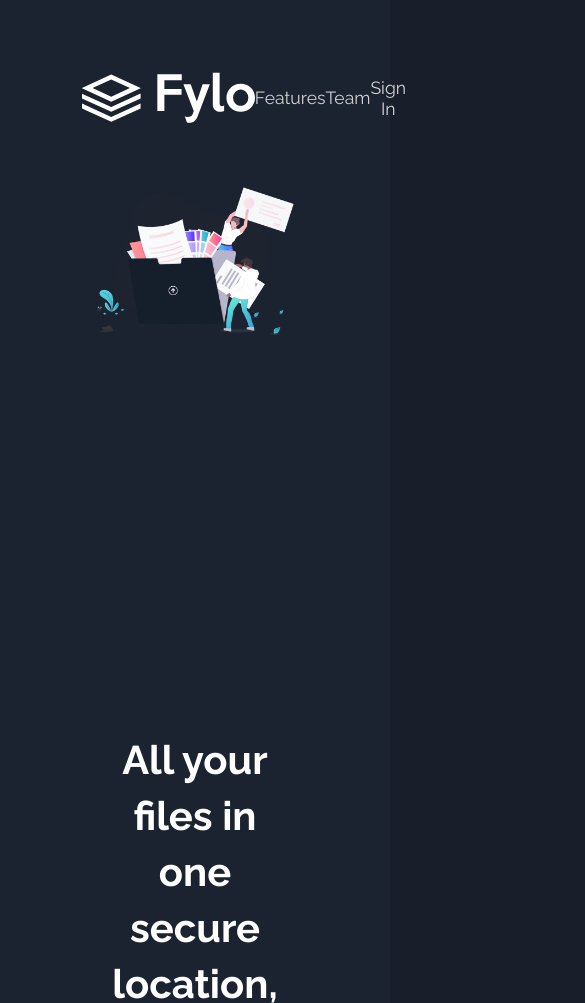
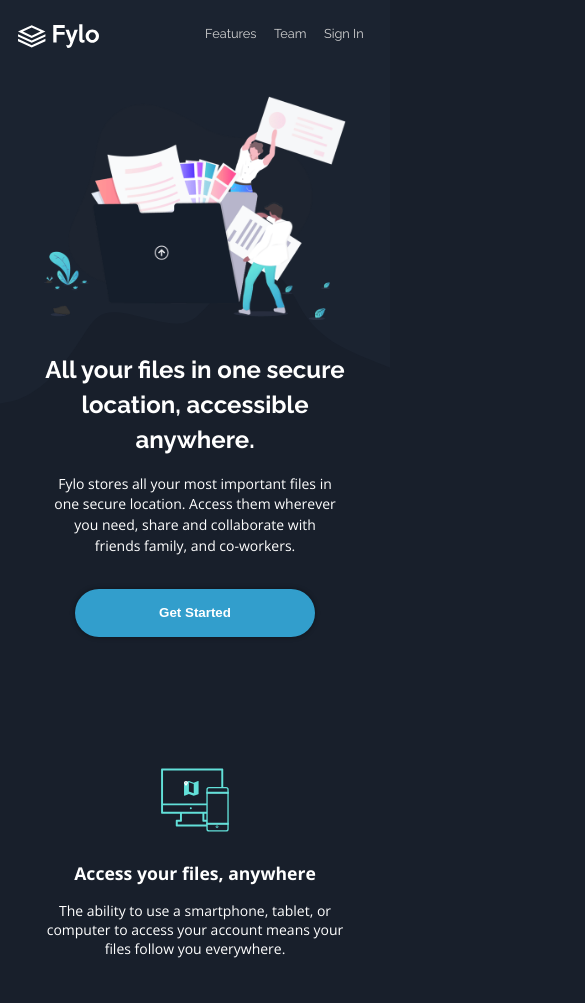
Before and after one commit to MarioLema/Fylo-landing-page, a website: page index.html in a window 390 px wide. Shown: the top 1003 px of the page, 585 px wide, since content can reach past the window. Drawn offline with nearby package versions, Linux system fonts and the light colour scheme.

Commit message:
finish medium responsive

```diff
--- a/index.html
+++ b/index.html
@@ -4,41 +4,26 @@
 <head>
   <meta charset="UTF-8">
   <meta name="viewport" content="width=device-width, initial-scale=1.0">
-  <!-- displays site properly based on user's device -->
-
-  <link rel="icon" type="image/png" sizes="32x32" href="./images/favicon-32x32.png">
-  <title>Frontend Mentor | Fylo landing page with dark theme and features grid</title>
-  <link rel="stylesheet" href="https://use.fontawesome.com/releases/v5.8.1/css/all.css" integrity="sha384-50oBUHEmvpQ+1lW4y57PTFmhCaXp0ML5d60M1M7uH2+nqUivzIebhndOJK28anvf" crossorigin="anonymous">
-  <!-- Feel free to remove these styles or customise in your own stylesheet 👍 -->
-  <style>
-    .attribution {
-      font-size: 11px;
-      text-align: center;
-    }
-
-    .attribution a {
-      color: hsl(228, 45%, 44%);
-    }
-  </style>
+  <title>Fylo landing page</title>
+  <link rel="stylesheet" href="https://use.fontawesome.com/releases/v5.8.1/css/all.css"
+    integrity="sha384-50oBUHEmvpQ+1lW4y57PTFmhCaXp0ML5d60M1M7uH2+nqUivzIebhndOJK28anvf" crossorigin="anonymous">
   <link href="https://fonts.googleapis.com/css?family=Open+Sans:400,700|Raleway:400,700" rel="stylesheet">
   <link rel="stylesheet" href="css/style.css" type="text/css">
 </head>
 
 <body>
-  <!-- <img src="design/mobile-design.jpg" alt="" class="base-image"> -->
-  <!-- <img src="design/desktop-design.jpg" alt="" class="base-image"> -->
   <header>
     <nav>
       <img src="images/logo.svg" alt="fylo logo" class="home-logo">
       <ul class="nav-menu">
-            <li class="nav-menu__item">Features</li>
-            <li class="nav-menu__item">Team</li>
-            <li class="nav-menu__item">Sign In</li>
+        <li class="nav-menu-item">Features</li>
+        <li class="nav-menu-item">Team</li>
+        <li class="nav-menu-item">Sign In</li>
       </ul>
     </nav>
     <img src="images/illustration-intro.png" alt="" class="intro-illustration">
-        <!-- <img src="images/bg-curvy-mobile.svg" alt="" class="bg-curve"> -->
-        <img class="bg-curve" src="images/bg-curvy-desktop.svg" alt="" sizes="" srcset="images/bg-curvy-mobile.svg 375w">
+    <img class="bg-curve" src="images/bg-curvy-desktop.svg" alt="" sizes=""
+      srcset="images/bg-curvy-mobile.svg 864w, images/bg-curvy-desktop.svg 1440w">
 
   </header>
 
@@ -49,6 +34,7 @@
       you need, share and collaborate with friends family, and co-workers.</p>
     <button class="intro-button">Get Started</button>
   </section>
+
   <section class="pros-section">
     <div class="pro-info-card">
       <img src="images/icon-access-anywhere.svg" alt="">
@@ -78,6 +64,7 @@
         file types to be securely stored and shared.</p>
     </div>
   </section>
+
   <section class="productive-section">
     <img src="images/illustration-stay-productive.png" alt="" class="productive-image">
     <div>
@@ -92,6 +79,7 @@
     </div>
 
   </section>
+
   <section class="testimonials-section">
     <div class="testimonial-card">
       <img src="images/bg-quotes.png" alt="" id="decorative-quotes">
@@ -122,6 +110,7 @@
       </div>
     </div>
   </section>
+
   <section class="newsletter-signup">
     <form action="" method="post" class="signup-form">
       <h3>Get early access today</h3>
@@ -133,12 +122,16 @@
       </div>
     </form>
   </section>
+
+
   <footer>
     <img src="images/logo.svg" alt="" class="footer-logo">
     <div>
       <ul class="footer-list" id="find-us-list">
-      <li><img src="images/icon-location.svg" alt=""><p> Lorem ipsum dolor sit amet, consectetur adipiscing elit, sed do eiusmod tempor incididunt ut labore et
-          dolore magna aliqua</p></li>
+        <li><img src="images/icon-location.svg" alt="">
+          <p> Lorem ipsum dolor sit amet, consectetur adipiscing elit, sed do eiusmod tempor incididunt ut labore et
+            dolore magna aliqua</p>
+        </li>
         <li><img src="images/icon-phone.svg" alt=""><a href="tel:+1-543-123-4567">+1-543-123-4567</a></li>
         <li><img src="images/icon-email.svg" alt=""><a href="mailto:example@fylo.com">example@fylo.com</a></li>
       </ul>
@@ -160,8 +153,8 @@
       </ul>
     </div>
     <p class="attribution">
-      Challenge by <a href="https://www.frontendmentor.io?ref=challenge" target="_blank">Frontend Mentor</a>.
-      Coded by <a href="#">Your Name Here</a>.
+      Design by <a href="https://www.frontendmentor.io?ref=challenge" target="_blank">Frontend Mentor</a>.
+      Coded by <a href="#https://github.com/MarioLema">Mario Lema</a>.
     </p>
   </footer>
 </body>
--- a/sass/abstracts/_mixins.scss
+++ b/sass/abstracts/_mixins.scss
@@ -1,15 +1,13 @@
-//media query manager
-
-// Extra small devices (portrait phones, less than 576px)
-// No media query since this is the default in Bootstrap
-
+//MEDIA QUERY MANAGER
 @mixin responsive($size){
     @if $size == laptop{
-        @media screen and (min-width: 375px){ @content };
+        @media screen and (min-width: 54rem){ @content };
     }
-    // Extra large devices (large desktops, 1440px and up)
-    @if $size == bigScreen{
-        @media screen and (min-width: 90rem){ @content };
+    @if $size == small{
+        @media screen and (max-width: 54rem){ @content };
+    }
+    @if $size == medium{
+        @media screen and (max-width: 74rem){ @content };
     }
 }
 
--- a/sass/base/_base.scss
+++ b/sass/base/_base.scss
@@ -11,6 +11,6 @@ body{
 
 @include hover {
   a:hover {
-    color: grey !important;
+    color: grey;
   }
 }
--- a/sass/components/_buttons.scss
+++ b/sass/components/_buttons.scss
@@ -7,8 +7,17 @@
 	border-radius: 24px;
 	margin-top: 1rem;
 	font-weight: bold;
+	box-shadow: 0px 0px 5px 0px rgba(0, 0, 0, 0.43);
+	cursor: pointer;
 
-@include responsive(laptop){
+	@include hover {
+		&:hover {
+			box-shadow: 0px 0px 5px 1px rgba(0, 0, 0, 0.78);
+			transform: translateY(-1px);
+		}
+
+	}
+	@include responsive(laptop) {
 		border: none;
 		width: 17.5rem;
 		height: 3.5rem;
--- a/sass/components/signup.scss
+++ b/sass/components/signup.scss
@@ -1,6 +1,6 @@
 .signup-form {
 	position: absolute;
-	background:$Dark-Blue-1;
+	background: $Dark-Blue-1;
 	height: 22rem;
 	width: 21rem;
 	bottom: -11rem;
@@ -14,50 +14,68 @@
 	padding: 0.5rem 1.9rem;
 	box-shadow: 0px 0px 4px 1px rgba(0, 0, 0, 0.24);
 
-	@include responsive(laptop){
+	@include responsive(laptop) {
 		height: 17rem;
 		width: 54rem;
 		bottom: -7rem;
 	}
 }
-.signup-form h3{
+
+.signup-form h3 {
 	font-size: 1.1rem;
 
-	@include responsive(laptop){
+	@include responsive(laptop) {
 		font-size: 2rem;
 	}
 }
-.signup-form p{
+
+.signup-form p {
 	text-align: center;
 	line-height: 1.2rem;
 
-	@include responsive(laptop){
+	@include responsive(laptop) {
 		text-align: center;
 		line-height: 1.2rem;
 		max-width: 39rem;
 	}
 }
-.signup-form div{
+
+.signup-form div {
 	width: 100%;
+	height: 7.5rem;
+	display: flex;
+	flex-direction: column;
+	justify-content: space-between;
 
-	@include responsive(laptop){
-		display: flex;
+	@include responsive(laptop) {
+		height: auto;
+		flex-direction: row;
 		align-items: center;
 		justify-content: space-evenly;
 	}
 }
-.submit-button{
+
+.submit-button {
 	width: 100%;
 	height: 3rem;
 	border-radius: 28px;
 	border: none;
 	background: $Cyan;
 	color: $White;
+	cursor: pointer;
 
-		@include responsive(laptop){
+	@include responsive(laptop) {
 		width: 14rem;
 	}
+
+	@include hover {
+		&:hover {
+			box-shadow: 0px 0px 5px 1px rgba(0, 0, 0, 0.5);
 		}
+
+	}
+}
+
 .email-input {
 	width: 100%;
 	height: 3rem;
@@ -68,7 +86,7 @@
 	color: #808080a6;
 	font-size: 0.7rem;
 
-	@include responsive(laptop){
+	@include responsive(laptop) {
 		width: 31rem;
 	}
 }
--- a/sass/layout/_footer.scss
+++ b/sass/layout/_footer.scss
@@ -4,63 +4,76 @@ footer {
 	padding-left: 1.5rem;
 	padding-right: 2.5rem;
 
-	@include responsive(laptop){
+	@include responsive(laptop) {
 		padding-top: 12.5rem;
 		padding-left: 6.5rem;
 	}
 }
-footer div{
-	@include responsive(laptop){
+
+footer div {
+	@include responsive(laptop) {
 		display: flex;
 		justify-content: space-between;
 	}
 }
-#find-us-list{
-	@include responsive(laptop){
+
+#find-us-list {
+	@include responsive(laptop) {
 		display: grid;
-		grid-template-columns: repeat(2,1fr);
-		grid-template-rows: repeat(2,1fr);
+		grid-template-columns: repeat(2, 1fr);
+		grid-template-rows: repeat(2, 1fr);
 		max-width: 49rem;
 		justify-items: center;
 
-		& > li:first-child{
+		&>li:first-child {
 			grid-row: 1/-1;
 		}
+	}
+
+	@include responsive(medium) {
+		max-width: 32rem;
 	}
 
 
 }
 
-.footer-logo{
+.footer-logo {
 	margin-left: 1rem;
-    margin-bottom:2.5rem;
+	margin-bottom: 2.5rem;
 }
+
 .footer-list {
 	text-decoration: none;
 	list-style: none;
 	margin-bottom: 4rem;
 	font-size: 1rem;
 }
+
 .footer-list li {
 	display: flex;
 	align-items: start;
 	margin-bottom: 1.5rem;
 }
+
 .footer-list a {
 	text-decoration: none;
 	color: $White;
 }
-.footer-list img{
+
+.footer-list img {
 	height: 1rem;
 	margin-right: 2rem;
 }
-.footer-list p{
+
+.footer-list p {
 	display: inline;
 }
+
 .social-links {
 	display: flex;
 	justify-content: center;
 }
+
 .social-links li {
 	border: solid white 1px;
 	font-size: 0.7rem;
@@ -71,3 +84,14 @@ color: $White;
 	justify-content: center;
 	margin: 0 0.5rem;
 }
+
+.attribution {
+	font-size: 11px;
+	text-align: center;
+	padding-bottom: 0.5rem;
+}
+
+.attribution a {
+	color: green;
+	text-decoration: none;
+}
--- a/sass/layout/_navigation.scss
+++ b/sass/layout/_navigation.scss
@@ -1,14 +1,15 @@
-header{
+header {
 	text-align: center;
 	height: 26rem;
 	background: $Dark-Blue-1;
 	position: relative;
 
-	@include responsive(laptop){
+	@include responsive(laptop) {
 		height: 145vh;
 	}
 
 }
+
 nav {
 	display: flex;
 	align-items: center;
@@ -20,13 +21,14 @@ nav {
 	font-size: 0.8rem;
 	font-family: 'Raleway', sans-serif;
 
-	@include responsive(laptop){
+	@include responsive(laptop) {
 		font-size: 1.1rem;
-			padding-top: 4.5rem;
-			padding-left: 5.1rem;
-			padding-right: 5.1rem;
+		padding-top: 4.5rem;
+		padding-left: 5.1rem;
+		padding-right: 5.1rem;
 	}
 }
+
 .nav-menu {
 	display: flex;
 	list-style: none;
@@ -34,7 +36,7 @@ nav {
 	justify-content: space-around;
 	width: 11rem;
 
-	@include responsive(laptop){
+	@include responsive(laptop) {
 		display: flex;
 		list-style: none;
 		align-items: center;
@@ -42,10 +44,25 @@ nav {
 		width: 17rem;
 	}
 }
-.home-logo{
-		height: 1.5rem;
 
-		@include responsive(laptop){
-			height: 3.2rem;
+.nav-menu-item {
+	padding-bottom: 0.3rem;
+	border-bottom: solid 1px #ffffff00;
+	cursor: pointer;
+
+	@include hover {
+		&:hover {
+			color: white;
+			border-bottom: solid 1px #ffffff8a;
+			padding-bottom: 0.3rem;
 		}
+	}
 }
+
+.home-logo {
+	height: 1.5rem;
+
+	@include responsive(laptop) {
+		height: 3.2rem;
+	}
+}
--- a/sass/main.scss
+++ b/sass/main.scss
@@ -1,11 +1,8 @@
-// @import "abstracts/_functions";
 @import "abstracts/mixins";
 @import "abstracts/variables";
 
 @import "base/base";
-@import "base/animations";
 @import "base/typography";
-// @import "base/_utilities";
 
 @import "pages/home";
 
@@ -14,19 +11,6 @@
 @import "components/pro-cards";
 @import "components/testimonial-cards";
 @import "components/signup";
-// @import "components/_story";
-// @import "components/_bg-video";
-// @import "components/_form";
 
-
-@import "layout/header";
 @import "layout/footer";
 @import "layout/navigation";
-
-.base-image {
-	position: absolute;
-	z-index: -100;
-	width: 100%;
-	top: 0;
-	left: 0;
-}
--- a/sass/pages/_home.scss
+++ b/sass/pages/_home.scss
@@ -102,6 +102,10 @@
 		align-items: center;
 		justify-content: space-between;
 	}
+
+	@include responsive(small) {
+		height: 55rem;
+	}
 }
 
 .productive-section div {
@@ -114,6 +118,17 @@
 		margin-right: 7rem;
 		max-width: 34rem;
 	}
+
+	@include responsive(medium) {
+		margin-right: 3rem;
+	}
+
+	@include responsive(small) {
+		margin-right: 0;
+		margin: auto;
+	}
+
+
 }
 
 .productive-section h3 {
@@ -147,6 +162,12 @@
 	border-bottom: solid 1px;
 	padding-bottom: 0.3rem;
 
+	include hover{
+		&:hover{
+			color: $Cyan !important;
+		}
+	}
+
 	@include responsive(laptop){
 		font-size: 1.1rem;
 		display: inline-block;
@@ -173,6 +194,14 @@
 		margin: 0;
 		margin-left: 6rem;
 	}
+
+	@include responsive(medium){
+			margin-left: 2rem;
+			margin-right: 3rem;
+	}
+	@include responsive(small){
+		width: 65%;
+	}
 }
 
 //==============================
@@ -191,6 +220,11 @@
 		margin: auto;
 		justify-content: space-around;
 	}
+
+	@include responsive(medium){
+		flex-direction: column;
+		height: 51rem;
+	}
 }
 
 //==============================
--- a/style-guide.md
+++ /dev/null
@@ -1,50 +0,0 @@
-# Front-end Style Guide
-
-## Layout
-
-The designs were created to the following widths:
-
-- Mobile: 375px
-- Desktop: 1440px
-
-## Colors
-
-### Primary
-
-- Dark Blue (intro and email sign up background): hsl(217, 28%, 15%)
-- Dark Blue (main background): hsl(218, 28%, 13%)
-- Dark Blue (footer background): hsl(216, 53%, 9%)
-- Dark Blue (testimonials background): hsl(219, 30%, 18%)
-
-### Accent
-
-- Cyan (inside call-to-action gradient): hsl(176, 68%, 64%)
-- Blue (inside call-to-action gradient): hsl(198, 60%, 50%)
-
-### Neutral
-
-- White: hsl(0, 0%, 100%)
-
-## Typography
-
-### Body Copy
-
-- Font size: 14px
-
-### Headings, Call-to-actions, Header Navigation
-
-- Family: [Raleway](https://fonts.google.com/specimen/Raleway)
-- Weights: 400, 700
-
-### Body
-
-- Family: [Open Sans](https://fonts.google.com/specimen/Open+Sans)
-- Weights: 400, 700
-
-## Icons
-
-For the social icons, you can use a font icon library. Some suggestions can be found below:
-
-- [Font Awesome](https://fontawesome.com/)
-- [IcoMoon](https://icomoon.io/)
-- [Ionicons](https://ionicons.com/)
```
Also changed, not shown: sass/components/_pro-cards.scss (+11 -8 lines), sass/components/_testimonial-cards.scss (+15 -9 lines), README.md (deleted), css/style.css, design/desktop-design.jpg (deleted), design/desktop-preview.jpg (deleted), design/mobile-design.jpg (deleted), sass/base/_animations.scss (deleted), sass/layout/_header.scss (deleted). Lines whose indentation alone changed are shown as unchanged.
